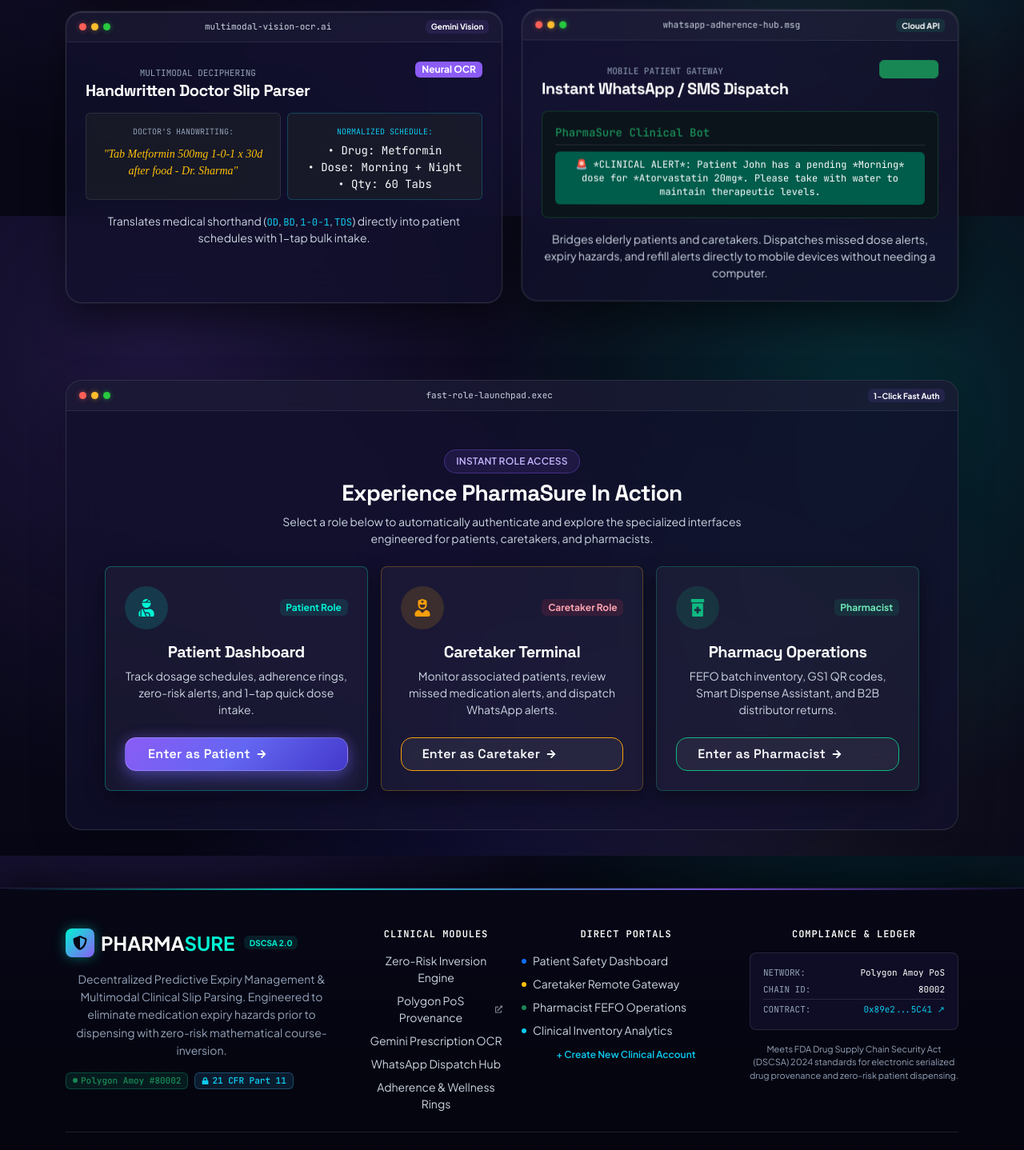
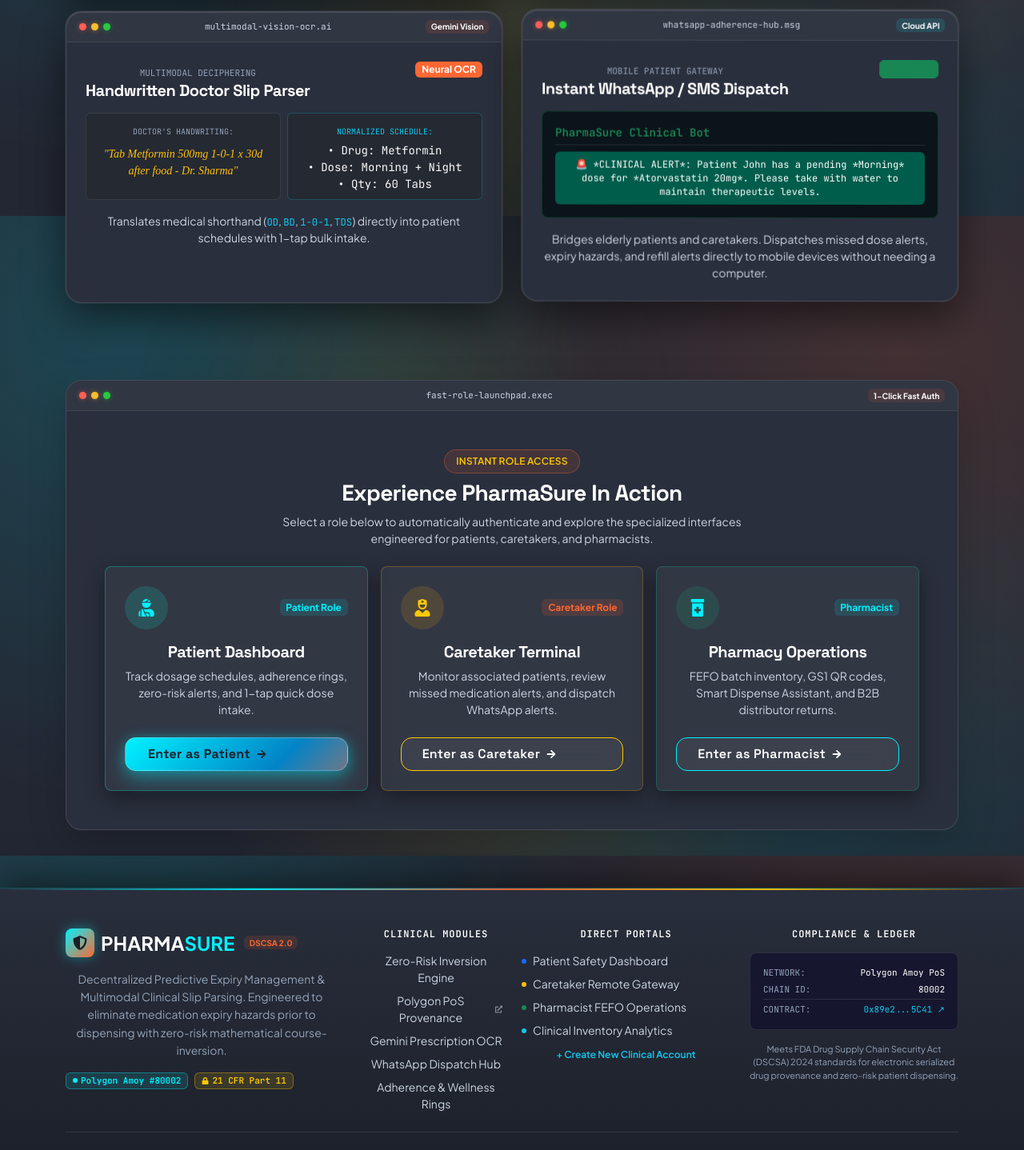
Before and after one commit to 9harshithp/Pharmasure, a React (Create React App) app in the folder frontend/: page / in a window 1280 px wide. Shown: the part 1330-2768 px from the top of the page at 80% size. Built offline with nearby package versions, Linux system fonts and the light colour scheme; sample sign-in values are in the browser's storage.

Commit message:
feat: Apply user-specified 5-color palette (#FFFFFF, #FFCA00, #FF6732, #00F2FF, #2A2F3D)

```diff
--- a/frontend/src/Components/Footer.jsx
+++ b/frontend/src/Components/Footer.jsx
@@ -16,9 +16,9 @@
     <footer
       className="bio-footer position-relative mt-auto"
       style={{
-        background: "linear-gradient(180deg, rgba(7, 7, 22, 0.92) 0%, #04040d 100%)",
-        borderTop: "1px solid rgba(139, 92, 246, 0.25)",
-        boxShadow: "0 -10px 40px rgba(0, 0, 0, 0.6)",
+        background: "linear-gradient(180deg, rgba(42, 47, 61, 0.98) 0%, #1a1e27 100%)",
+        borderTop: "1px solid rgba(0, 242, 255, 0.25)",
+        boxShadow: "0 -10px 40px rgba(0, 0, 0, 0.5)",
         zIndex: 20,
         color: "#cbd5e1",
       }}
@@ -28,8 +28,8 @@
         style={{
           height: "2px",
           width: "100%",
-          background: "linear-gradient(90deg, transparent 0%, #00f5d4 30%, #8b5cf6 70%, transparent 100%)",
-          opacity: 0.8,
+          background: "linear-gradient(90deg, transparent 0%, #00F2FF 25%, #FF6732 50%, #FFCA00 75%, transparent 100%)",
+          opacity: 0.9,
         }}
       />
 
@@ -43,9 +43,9 @@
                 style={{
                   width: "36px",
                   height: "36px",
-                  background: "linear-gradient(135deg, #00f5d4 0%, #8b5cf6 100%)",
-                  color: "#070716",
-                  boxShadow: "0 0 15px rgba(0, 245, 212, 0.4)",
+                  background: "linear-gradient(135deg, #00F2FF 0%, #FF6732 100%)",
+                  color: "#1a1e27",
+                  boxShadow: "0 0 15px rgba(0, 242, 255, 0.4)",
                 }}
               >
                 <FaShieldAlt size={18} />
@@ -53,7 +53,7 @@
               <span className="fs-4 fw-bold tracking-tight text-white font-heading">
                 PHARMA<span style={{ color: "var(--bio-cyan)" }}>SURE</span>
               </span>
-              <span className="badge bio-pill-cyan ms-1" style={{ fontSize: "10px" }}>
+              <span className="badge bio-pill-orange ms-1" style={{ fontSize: "10px" }}>
                 DSCSA 2.0
               </span>
             </div>
@@ -64,15 +64,15 @@
 
             <div className="d-flex flex-wrap align-items-center gap-2">
               <span
-                className="badge px-2 py-1 font-mono text-success d-inline-flex align-items-center gap-1"
-                style={{ background: "rgba(16, 185, 129, 0.12)", border: "1px solid rgba(16, 185, 129, 0.3)", fontSize: "11px" }}
+                className="badge px-2 py-1 font-mono d-inline-flex align-items-center gap-1"
+                style={{ background: "rgba(0, 242, 255, 0.12)", border: "1px solid rgba(0, 242, 255, 0.35)", color: "#00F2FF", fontSize: "11px" }}
               >
-                <span className="rounded-circle bg-success" style={{ width: "6px", height: "6px", display: "inline-block" }}></span>
+                <span className="rounded-circle" style={{ width: "6px", height: "6px", display: "inline-block", background: "#00F2FF" }}></span>
                 Polygon Amoy #80002
               </span>
               <span
-                className="badge px-2 py-1 font-mono text-info d-inline-flex align-items-center gap-1"
-                style={{ background: "rgba(56, 189, 248, 0.12)", border: "1px solid rgba(56, 189, 248, 0.3)", fontSize: "11px" }}
+                className="badge px-2 py-1 font-mono d-inline-flex align-items-center gap-1"
+                style={{ background: "rgba(255, 202, 0, 0.12)", border: "1px solid rgba(255, 202, 0, 0.35)", color: "#FFCA00", fontSize: "11px" }}
               >
                 <FaLock size={9} />
                 21 CFR Part 11
--- a/frontend/src/Components/Home.js
+++ b/frontend/src/Components/Home.js
@@ -40,11 +40,11 @@
         style={{
           width: "550px",
           height: "550px",
-          background: "radial-gradient(circle, rgba(139, 92, 246, 0.22) 0%, transparent 70%)",
+          background: "radial-gradient(circle, rgba(0, 242, 255, 0.2) 0%, transparent 70%)",
           top: "-150px",
           left: "5%",
           pointerEvents: "none",
-          filter: "blur(60px)",
+          filter: "blur(70px)",
           zIndex: 0,
         }}
       />
@@ -53,42 +53,55 @@
         style={{
           width: "600px",
           height: "600px",
-          background: "radial-gradient(circle, rgba(0, 245, 212, 0.16) 0%, transparent 70%)",
+          background: "radial-gradient(circle, rgba(255, 103, 50, 0.16) 0%, transparent 70%)",
           top: "35%",
           right: "-100px",
           pointerEvents: "none",
-          filter: "blur(70px)",
+          filter: "blur(80px)",
+          zIndex: 0,
+        }}
+      />
+      <div
+        className="position-absolute rounded-circle"
+        style={{
+          width: "500px",
+          height: "500px",
+          background: "radial-gradient(circle, rgba(255, 202, 0, 0.12) 0%, transparent 70%)",
+          top: "65%",
+          left: "20%",
+          pointerEvents: "none",
+          filter: "blur(80px)",
           zIndex: 0,
         }}
       />
 
-      {/* Floating Biotech Navbar (BioAge Labs Inspired) */}
-      <header className="position-sticky top-0 w-100 py-3" style={{ zIndex: 1000, backdropFilter: "blur(20px)", borderBottom: "1px solid rgba(255,255,255,0.08)" }}>
+      {/* Floating Modern Biotech Navbar */}
+      <header className="position-sticky top-0 w-100 py-3" style={{ zIndex: 1000, backdropFilter: "blur(20px)", borderBottom: "1px solid rgba(255,255,255,0.08)", background: "rgba(42, 47, 61, 0.75)" }}>
         <div className="container d-flex justify-content-between align-items-center">
           {/* Logo */}
           <div className="d-flex align-items-center gap-3" role="button" onClick={() => navigate("/")}>
             <div
               className="d-flex align-items-center justify-content-center rounded-3 p-2"
               style={{
-                background: "linear-gradient(135deg, rgba(0, 245, 212, 0.2), rgba(139, 92, 246, 0.3))",
-                border: "1px solid rgba(0, 245, 212, 0.4)",
-                boxShadow: "0 0 20px rgba(0, 245, 212, 0.25)",
+                background: "linear-gradient(135deg, rgba(0, 242, 255, 0.25), rgba(255, 103, 50, 0.25))",
+                border: "1px solid rgba(0, 242, 255, 0.45)",
+                boxShadow: "0 0 20px rgba(0, 242, 255, 0.3)",
               }}
             >
-              <FaShieldAlt className="text-info fs-5" />
+              <FaShieldAlt style={{ color: "var(--bio-cyan)", fontSize: "1.25rem" }} />
             </div>
             <div>
               <span className="fs-4 fw-bold tracking-tight bio-heading text-white" style={{ letterSpacing: "-0.03em" }}>
                 PHARMA<span style={{ color: "var(--bio-cyan)" }}>SURE</span>
               </span>
-              <span className="badge ms-2 bio-pill-cyan" style={{ fontSize: "10px" }}>
+              <span className="badge ms-2 bio-pill-orange" style={{ fontSize: "10px" }}>
                 DSCSA 2.0
               </span>
             </div>
           </div>
 
           {/* Desktop Nav Pills */}
-          <div className="d-none d-lg-flex align-items-center gap-4 small fw-semibold" style={{ color: "#e2e8f0" }}>
+          <div className="d-none d-lg-flex align-items-center gap-4 small fw-semibold" style={{ color: "#cbd5e1" }}>
             <a href="#features" className="text-decoration-none text-light opacity-85 hover-opacity-100 transition">
               Clinical Platform
             </a>
@@ -99,7 +112,7 @@
               Instant Roles
             </a>
             <div className="d-flex align-items-center gap-1 font-monospace text-light opacity-85">
-              <span className="text-success">●</span> PoS #{liveBlock.toLocaleString()}
+              <span style={{ color: "#FFCA00" }}>●</span> PoS #{liveBlock.toLocaleString()}
             </div>
           </div>
 
@@ -122,7 +135,7 @@
         <div className="text-center mx-auto" style={{ maxWidth: "860px" }}>
           {/* Eyebrow Pill */}
           <div className="d-inline-flex align-items-center mb-4">
-            <span className="bio-pill bio-pill-violet shadow-sm">
+            <span className="bio-pill bio-pill-orange shadow-sm">
               <span className="badge rounded-circle p-1 bg-success me-1"></span>
               FDA DSCSA Track & Trace • Polygon PoS Chain
             </span>
@@ -133,7 +146,7 @@
             className="display-4 fw-bolder mb-3 bio-heading"
             style={{
               lineHeight: 1.15,
-              background: "linear-gradient(135deg, #ffffff 30%, #c0b3d0 75%, #00f5d4 100%)",
+              background: "linear-gradient(135deg, #FFFFFF 25%, #00F2FF 65%, #FFCA00 100%)",
               WebkitBackgroundClip: "text",
               WebkitTextFillColor: "transparent",
             }}
@@ -145,7 +158,7 @@
           <p
             className="lead mb-4 fs-5 mx-auto"
             style={{
-              color: "#e2e8f0",
+              color: "#FFFFFF",
               lineHeight: 1.65,
               maxWidth: "800px",
               fontWeight: 400,
@@ -183,7 +196,7 @@
               </div>
             </div>
             <div className="col-6 col-md-3">
-              <div className="fs-3 fw-bold bio-heading" style={{ color: "var(--bio-violet)" }}>
+              <div className="fs-3 fw-bold bio-heading" style={{ color: "var(--bio-gold)" }}>
                 64-Block
               </div>
               <div className="small fw-semibold mt-1" style={{ color: "#cbd5e1" }}>
@@ -191,7 +204,7 @@
               </div>
             </div>
             <div className="col-6 col-md-3">
-              <div className="fs-3 fw-bold bio-heading" style={{ color: "#38bdf8" }}>
+              <div className="fs-3 fw-bold bio-heading" style={{ color: "var(--bio-orange)" }}>
                 5 Regional
               </div>
               <div className="small fw-semibold mt-1" style={{ color: "#cbd5e1" }}>
@@ -199,7 +212,7 @@
               </div>
             </div>
             <div className="col-6 col-md-3">
-              <div className="fs-3 fw-bold bio-heading" style={{ color: "var(--bio-emerald)" }}>
+              <div className="fs-3 fw-bold bio-heading" style={{ color: "var(--bio-cyan)" }}>
                 &lt; 1.2s
               </div>
               <div className="small fw-semibold mt-1" style={{ color: "#cbd5e1" }}>
--- a/frontend/src/Components/Login.js
+++ b/frontend/src/Components/Login.js
@@ -97,7 +97,7 @@
         style={{
           width: "450px",
           height: "450px",
-          background: "radial-gradient(circle, rgba(139, 92, 246, 0.25) 0%, transparent 70%)",
+          background: "radial-gradient(circle, rgba(0, 242, 255, 0.22) 0%, transparent 70%)",
           top: "10%",
           left: "10%",
           pointerEvents: "none",
@@ -109,7 +109,7 @@
         style={{
           width: "450px",
           height: "450px",
-          background: "radial-gradient(circle, rgba(0, 245, 212, 0.2) 0%, transparent 70%)",
+          background: "radial-gradient(circle, rgba(255, 103, 50, 0.18) 0%, transparent 70%)",
           bottom: "10%",
           right: "10%",
           pointerEvents: "none",
--- a/frontend/src/index.css
+++ b/frontend/src/index.css
@@ -1,44 +1,52 @@
 @import url('https://fonts.googleapis.com/css2?family=Plus+Jakarta+Sans:wght@300;400;500;600;700;800&family=Space+Grotesk:wght@400;500;600;700&family=JetBrains+Mono:wght@400;500;600&display=swap');
 
 :root {
-  /* Bootstrap 5 theme overrides for high-contrast biotech dark mode */
-  --bs-body-color: #f8fafc;
-  --bs-body-color-rgb: 248, 250, 252;
-  --bs-body-bg: #070716;
-  --bs-body-bg-rgb: 7, 7, 22;
-  --bs-secondary-color: #cbd5e1;
-  --bs-tertiary-color: #94a3b8;
-  --bs-heading-color: #ffffff;
-  --bs-emphasis-color: #ffffff;
-  --bs-link-color: #38bdf8;
-  --bs-link-hover-color: #00f5d4;
-
-  /* BioAge Labs Inspired Biotech Palette */
-  --bio-bg: #070716;
-  --bio-bg-alt: #0d0b24;
-  --bio-bg-card: rgba(18, 16, 44, 0.75);
-  --bio-bg-card-hover: rgba(26, 23, 62, 0.88);
+  /* User Palette: #FFFFFF, #FFCA00, #FF6732, #00F2FF, #2A2F3D */
+  --bio-bg: #232733;            /* Rich deep slate foundation */
+  --bio-bg-alt: #1e222d;        /* Deep background base */
+  --bio-bg-card: #2A2F3D;       /* Swatch #5: Sleek Slate Surface */
+  --bio-bg-card-hover: #33394a; /* Slightly elevated surface */
   --bio-glass: rgba(255, 255, 255, 0.05);
   --bio-glass-border: rgba(255, 255, 255, 0.12);
-  --bio-glass-border-hover: rgba(192, 179, 208, 0.35);
+  --bio-glass-border-hover: rgba(0, 242, 255, 0.45);
 
-  --bio-cyan: #00f5d4;
-  --bio-cyan-glow: rgba(0, 245, 212, 0.35);
-  --bio-violet: #8b5cf6;
-  --bio-violet-glow: rgba(139, 92, 246, 0.35);
-  --bio-lilac: #c0b3d0;
-  --bio-emerald: #10b981;
-  --bio-rose: #f43f5e;
-  --bio-amber: #f59e0b;
-  --bio-indigo: #4338ca;
+  /* Primary Swatches */
+  --bio-cyan: #00F2FF;          /* Swatch #4: Electric Neon Cyan */
+  --bio-cyan-glow: rgba(0, 242, 255, 0.4);
+  --bio-orange: #FF6732;        /* Swatch #3: Electric Coral Orange */
+  --bio-orange-glow: rgba(255, 103, 50, 0.4);
+  --bio-gold: #FFCA00;          /* Swatch #2: Warm Luminous Gold */
+  --bio-gold-glow: rgba(255, 202, 0, 0.4);
+  --bio-white: #FFFFFF;         /* Swatch #1: Pure Crisp White */
 
-  --bio-text: #f8fafc;
+  /* Legacy variable mappings to maintain full component compatibility */
+  --bio-violet: #FF6732;        /* Map purple to vibrant coral orange */
+  --bio-violet-glow: rgba(255, 103, 50, 0.35);
+  --bio-lilac: #FFCA00;         /* Map lilac to warm luminous gold */
+  --bio-emerald: #00F2FF;       /* Map green to electric cyan */
+  --bio-rose: #FF6732;          /* Map red/rose to electric coral orange */
+  --bio-amber: #FFCA00;         /* Map amber to gold */
+  --bio-indigo: #00F2FF;
+
+  --bio-text: #FFFFFF;
   --bio-text-muted: #cbd5e1;
   --bio-text-subtle: #94a3b8;
 
   --font-heading: 'Space Grotesk', -apple-system, sans-serif;
   --font-body: 'Plus Jakarta Sans', -apple-system, sans-serif;
   --font-mono: 'JetBrains Mono', monospace;
+
+  /* Bootstrap 5 Theme Overrides for High Contrast */
+  --bs-body-color: #FFFFFF;
+  --bs-body-color-rgb: 255, 255, 255;
+  --bs-body-bg: #2A2F3D;
+  --bs-body-bg-rgb: 42, 47, 61;
+  --bs-secondary-color: #cbd5e1;
+  --bs-tertiary-color: #94a3b8;
+  --bs-heading-color: #FFFFFF;
+  --bs-emphasis-color: #FFFFFF;
+  --bs-link-color: #00F2FF;
+  --bs-link-hover-color: #FFCA00;
 }
 
 body {
@@ -56,14 +64,14 @@
   font-family: var(--font-heading);
   letter-spacing: -0.025em;
   font-weight: 700;
-  color: #f8fafc;
+  color: #FFFFFF;
 }
 
 code, pre, .font-mono {
   font-family: var(--font-mono);
 }
 
-/* Universal high-contrast overrides: eliminates dark/black text on dark themes */
+/* Universal high-contrast overrides */
 .text-muted,
 .bio-ambient-mesh .text-muted,
 .bio-floating-window .text-muted,
@@ -74,11 +82,11 @@
 
 .lead,
 .bio-ambient-mesh .lead {
-  color: #f1f5f9 !important;
+  color: #FFFFFF !important;
 }
 
 .bio-ambient-mesh .text-dark {
-  color: #f8fafc !important;
+  color: #FFFFFF !important;
 }
 
 .bio-ambient-mesh small,
@@ -86,20 +94,20 @@
   color: #cbd5e1 !important;
 }
 
-/* Ambient Biotech Animated Mesh Background */
+/* Ambient Animated Mesh Background using #2A2F3D base with #00F2FF, #FF6732 & #FFCA00 glows */
 .bio-ambient-mesh {
   position: relative;
-  background-color: var(--bio-bg);
+  background-color: #232733;
   background-image:
-    radial-gradient(circle at 15% 20%, rgba(139, 92, 246, 0.18) 0%, transparent 45%),
-    radial-gradient(circle at 85% 30%, rgba(0, 245, 212, 0.15) 0%, transparent 40%),
-    radial-gradient(circle at 50% 80%, rgba(67, 56, 202, 0.22) 0%, transparent 50%),
-    radial-gradient(circle at 75% 85%, rgba(192, 179, 208, 0.1) 0%, transparent 35%);
+    radial-gradient(circle at 12% 18%, rgba(0, 242, 255, 0.16) 0%, transparent 45%),
+    radial-gradient(circle at 88% 22%, rgba(255, 103, 50, 0.15) 0%, transparent 45%),
+    radial-gradient(circle at 50% 75%, rgba(255, 202, 0, 0.13) 0%, transparent 45%),
+    radial-gradient(circle at 78% 85%, rgba(0, 242, 255, 0.11) 0%, transparent 40%);
   background-attachment: fixed;
-  color: #f8fafc;
+  color: #FFFFFF;
 }
 
-/* BioAge Floating Window Components */
+/* Floating Window Components using #2A2F3D */
 .bio-floating-window,
 .bio-ambient-mesh .card,
 .card.bio-floating-window {
@@ -110,7 +118,7 @@
   border-radius: 20px;
   box-shadow:
     0 20px 50px rgba(0, 0, 0, 0.5),
-    0 0 0 1px rgba(255, 255, 255, 0.05),
+    0 0 0 1px rgba(255, 255, 255, 0.08),
     inset 0 1px 1px rgba(255, 255, 255, 0.15);
   transition: all 0.4s cubic-bezier(0.16, 1, 0.3, 1);
   overflow: hidden;
@@ -121,10 +129,10 @@
 .bio-floating-window:hover,
 .card.bio-floating-window:hover {
   transform: translateY(-6px) scale(1.01);
-  border-color: var(--bio-glass-border-hover) !important;
+  border-color: rgba(0, 242, 255, 0.45) !important;
   box-shadow:
     0 30px 60px rgba(0, 0, 0, 0.6),
-    0 0 35px rgba(139, 92, 246, 0.22),
+    0 0 35px rgba(0, 242, 255, 0.25),
     inset 0 1px 1px rgba(255, 255, 255, 0.25);
 }
 
@@ -135,8 +143,8 @@
 .bio-role-card:hover {
   transform: translateY(-6px);
   background: rgba(255, 255, 255, 0.08) !important;
-  border-color: rgba(0, 245, 212, 0.6) !important;
-  box-shadow: 0 16px 36px rgba(0, 0, 0, 0.5), 0 0 25px rgba(0, 245, 212, 0.2) !important;
+  border-color: rgba(0, 242, 255, 0.7) !important;
+  box-shadow: 0 16px 36px rgba(0, 0, 0, 0.5), 0 0 25px rgba(0, 242, 255, 0.3) !important;
 }
 
 /* Window Header Bar (macOS / Sci-Fi Terminal Style) */
@@ -247,42 +255,54 @@
 }
 
 .bio-pill-cyan {
-  background: rgba(0, 245, 212, 0.1);
-  border-color: rgba(0, 245, 212, 0.3);
-  color: var(--bio-cyan);
+  background: rgba(0, 242, 255, 0.12);
+  border-color: rgba(0, 242, 255, 0.4);
+  color: #00F2FF;
+}
+
+.bio-pill-orange {
+  background: rgba(255, 103, 50, 0.12);
+  border-color: rgba(255, 103, 50, 0.4);
+  color: #FF6732;
+}
+
+.bio-pill-gold {
+  background: rgba(255, 202, 0, 0.12);
+  border-color: rgba(255, 202, 0, 0.4);
+  color: #FFCA00;
 }
 
 .bio-pill-violet {
-  background: rgba(139, 92, 246, 0.12);
-  border-color: rgba(139, 92, 246, 0.35);
-  color: #c4b5fd;
+  background: rgba(255, 103, 50, 0.12);
+  border-color: rgba(255, 103, 50, 0.35);
+  color: #FFCA00;
 }
 
 .bio-pill-emerald {
-  background: rgba(16, 185, 129, 0.12);
-  border-color: rgba(16, 185, 129, 0.3);
-  color: #6ee7b7;
+  background: rgba(0, 242, 255, 0.12);
+  border-color: rgba(0, 242, 255, 0.35);
+  color: #00F2FF;
 }
 
 .bio-pill-rose {
-  background: rgba(244, 63, 94, 0.12);
-  border-color: rgba(244, 63, 94, 0.35);
-  color: #fda4af;
+  background: rgba(255, 103, 50, 0.14);
+  border-color: rgba(255, 103, 50, 0.4);
+  color: #FF6732;
 }
 
-/* Glowing Neon CTA Buttons */
+/* Glowing CTA Buttons matching palette */
 .bio-btn-glow {
-  background: linear-gradient(135deg, #8b5cf6 0%, #6366f1 50%, #4338ca 100%);
-  color: #ffffff !important;
+  background: linear-gradient(135deg, #00F2FF 0%, #0284c7 70%, #FF6732 140%);
+  color: #1e222d !important;
   font-family: var(--font-heading);
-  font-weight: 600;
+  font-weight: 700;
   letter-spacing: 0.02em;
   padding: 12px 28px;
   border-radius: 14px;
-  border: 1px solid rgba(255, 255, 255, 0.2);
+  border: 1px solid rgba(255, 255, 255, 0.25);
   box-shadow:
-    0 10px 25px rgba(99, 102, 241, 0.4),
-    0 0 15px rgba(139, 92, 246, 0.3);
+    0 10px 25px rgba(0, 242, 255, 0.35),
+    0 0 15px rgba(0, 242, 255, 0.25);
   transition: all 0.3s cubic-bezier(0.16, 1, 0.3, 1);
   text-decoration: none;
   display: inline-flex;
@@ -292,21 +312,22 @@
 
 .bio-btn-glow:hover {
   transform: translateY(-2px) scale(1.02);
+  background: linear-gradient(135deg, #FF6732 0%, #FFCA00 100%);
   box-shadow:
-    0 15px 35px rgba(99, 102, 241, 0.55),
-    0 0 25px rgba(0, 245, 212, 0.4);
-  color: #ffffff !important;
+    0 15px 35px rgba(255, 103, 50, 0.45),
+    0 0 25px rgba(255, 202, 0, 0.35);
+  color: #1e222d !important;
 }
 
 .bio-btn-outline {
   background: rgba(255, 255, 255, 0.05);
-  color: var(--bio-text) !important;
+  color: #FFFFFF !important;
   font-family: var(--font-heading);
   font-weight: 600;
   letter-spacing: 0.02em;
   padding: 12px 26px;
   border-radius: 14px;
-  border: 1px solid rgba(255, 255, 255, 0.18);
+  border: 1px solid rgba(0, 242, 255, 0.35);
   backdrop-filter: blur(12px);
   transition: all 0.3s ease;
   text-decoration: none;
@@ -316,21 +337,27 @@
 }
 
 .bio-btn-outline:hover {
-  background: rgba(255, 255, 255, 0.12);
-  border-color: var(--bio-lilac);
+  background: rgba(0, 242, 255, 0.12);
+  border-color: #00F2FF;
   transform: translateY(-2px);
-  color: #ffffff !important;
+  color: #00F2FF !important;
+  box-shadow: 0 0 18px rgba(0, 242, 255, 0.3);
 }
 
 /* Glowing Neon Borders & Rings */
 .bio-glow-border-cyan {
-  border: 1px solid rgba(0, 245, 212, 0.4) !important;
-  box-shadow: 0 0 20px rgba(0, 245, 212, 0.2) !important;
+  border: 1px solid rgba(0, 242, 255, 0.45) !important;
+  box-shadow: 0 0 20px rgba(0, 242, 255, 0.25) !important;
 }
 
-.bio-glow-border-violet {
-  border: 1px solid rgba(139, 92, 246, 0.4) !important;
-  box-shadow: 0 0 25px rgba(139, 92, 246, 0.25) !important;
+.bio-glow-border-orange {
+  border: 1px solid rgba(255, 103, 50, 0.45) !important;
+  box-shadow: 0 0 25px rgba(255, 103, 50, 0.25) !important;
+}
+
+.bio-glow-border-gold {
+  border: 1px solid rgba(255, 202, 0, 0.45) !important;
+  box-shadow: 0 0 25px rgba(255, 202, 0, 0.25) !important;
 }
 
 /* Custom Scrollbars */
@@ -342,9 +369,9 @@
   background: var(--bio-bg);
 }
 ::-webkit-scrollbar-thumb {
-  background: rgba(139, 92, 246, 0.3);
+  background: rgba(0, 242, 255, 0.35);
   border-radius: 10px;
 }
 ::-webkit-scrollbar-thumb:hover {
-  background: rgba(0, 245, 212, 0.5);
+  background: rgba(255, 103, 50, 0.6);
 }
```
